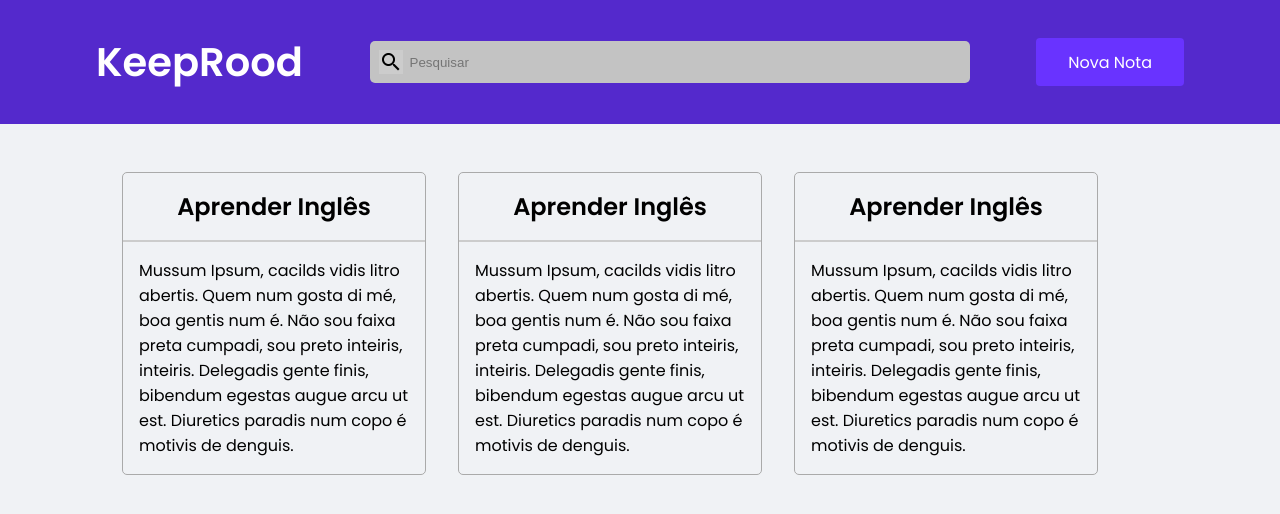
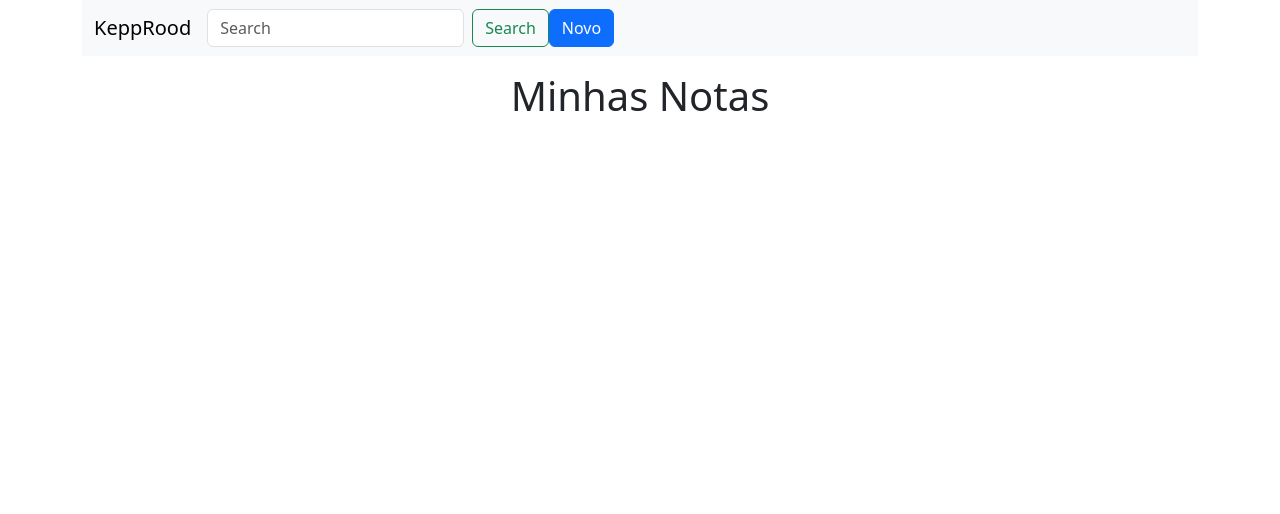
Before and after one commit to anderood/keeprood, a React (Create React App) app: page / in a window 1280 px wide. Shown: the top 514 px of the page. Built offline with nearby package versions, Linux system fonts and the light colour scheme.

Commit message:
Ajustando o layout

```diff
--- a/package.json
+++ b/package.json
@@ -3,6 +3,9 @@
   "version": "0.1.0",
   "private": true,
   "dependencies": {
+    "@fortawesome/fontawesome-svg-core": "^6.7.2",
+    "@fortawesome/free-solid-svg-icons": "^6.7.2",
+    "@fortawesome/react-fontawesome": "^0.2.2",
     "@testing-library/jest-dom": "^5.14.1",
     "@testing-library/react": "^13.0.0",
     "@testing-library/user-event": "^13.2.1",
@@ -10,11 +13,11 @@
     "@types/node": "^16.7.13",
     "@types/react": "^18.0.0",
     "@types/react-dom": "^18.0.0",
+    "bootstrap": "5.3.6",
     "react": "^18.0.0",
     "react-dom": "^18.0.0",
     "react-modal": "^3.14.4",
     "react-scripts": "5.0.1",
-    "styled-components": "^5.3.5",
     "typescript": "^4.4.2",
     "web-vitals": "^2.1.0"
   },
--- a/src/App.tsx
+++ b/src/App.tsx
@@ -17,15 +17,12 @@ function App() {
   }
   return (
     <div className="App">
-      <GlobalStyle/>
-      <Header
-        onOpenNewTransactionModal={handleModalIsOpen}
-      />
-      <NewNote
-        isOpen={modalIsOpen}
-        onRequestClose={handleModalIsClose}
-      />
-      <Dashboard />
+        <div className="container">
+
+            <Header onOpenNewTransactionModal={handleModalIsOpen}/>
+            <Dashboard />
+        </div>
+
     </div>
   );
 }
--- a/src/components/Card/index.tsx
+++ b/src/components/Card/index.tsx
@@ -1,22 +1,27 @@
-import { Container } from "./styles";
+import 'bootstrap/dist/css/bootstrap.min.css'
+import { FontAwesomeIcon } from '@fortawesome/react-fontawesome';
+import { faPenToSquare, faTrash } from '@fortawesome/free-solid-svg-icons';
 
-export function Card() {
-    return(
-        <Container>
-            <header>
-                <h2>Aprender Inglês</h2>
-            </header>
-                <hr />
-            <main>
-                <p>
-                    Mussum Ipsum, cacilds vidis litro abertis.
-                    Quem num gosta di mé, boa gentis num é.
-                    Não sou faixa preta cumpadi, sou preto inteiris, inteiris.
-                    Delegadis gente finis, bibendum egestas augue arcu ut est.
-                    Diuretics paradis num copo é motivis de denguis.
-                </p>
+interface CardProps {
+    cardTitle: string,
+    cardText: string
+}
 
-            </main>
-        </Container>
+export function Card({ cardTitle, cardText }: CardProps) {
+    return (
+        <div className="card" style={{ width: `18rem`}}>
+            <div className="card-body">
+                <h5 className="card-title">{ cardTitle }</h5>
+                <p className="card-text">{ cardText }</p>
+                <div className="row">
+                    <div className="col-12">
+                        <div className="col-6">
+                            <FontAwesomeIcon icon={faPenToSquare} className="p-2" />
+                            <FontAwesomeIcon icon={faTrash} className="p-2"/>
+                        </div>
+                    </div>
+                </div>
+            </div>
+        </div>
     );
 }
--- a/src/components/Card/styles.ts
+++ /dev/null
@@ -1,29 +0,0 @@
-import styled from "styled-components";
-
-export const Container = styled.div`
-    max-width: 19rem;
-    margin: 1rem;
-
-    /* padding: 2rem; */
-    border: 1px solid #aaa;
-    border-radius: 5px;
-
-    header {
-        display: flex;
-        justify-content: center;
-    }
-
-    h2 {
-        padding: 1rem 0 1rem 0;
-    }
-
-    hr {
-        border: 1px solid #ccc;
-
-    }
-
-    p {
-        padding: 1rem 1rem;
-    }
-
-`;
--- a/src/components/Dashboard/index.tsx
+++ b/src/components/Dashboard/index.tsx
@@ -1,13 +1,14 @@
 import { Card } from "../Card";
-import { Container } from "./styles";
 
 export function Dashboard() {
     return(
-        <Container>
-            <Card />
-            <Card />
-            <Card />
-
-        </Container>
+        <div className="container">
+            <div className="col-md-12 w-100">
+                <div className="row p-3 text-center">
+                    <h1>Minhas Notas</h1>
+                </div>
+                <div id="containerDash" className="row d-flex justify-content-center p-3 gap-2"></div>
+            </div>
+        </div>
     );
 }
--- a/src/components/Dashboard/styles.ts
+++ /dev/null
@@ -1,12 +0,0 @@
-import styled from "styled-components";
-
-export const Container = styled.div`
-    max-width: 1100px;
-    margin: 0 auto;
-    padding: 2rem 1rem;
-
-    display: flex;
-    flex-wrap: wrap;
-
-
-`;
--- a/src/components/Header/index.tsx
+++ b/src/components/Header/index.tsx
@@ -1,5 +1,4 @@
-import { Container, Content } from "./styles";
-
+import 'bootstrap/dist/css/bootstrap.min.css'
 interface HeaderProps {
     onOpenNewTransactionModal: () => void;
 }
@@ -7,14 +6,26 @@ interface HeaderProps {
 
 export function Header({onOpenNewTransactionModal }: HeaderProps){
 
-    return(
-        <Container>
-            <Content>
-                <h1>KeepRood</h1>
-                <input type="search" name="" id="" placeholder="Pesquisar"/>
-                <button type="submit" onClick={onOpenNewTransactionModal} >Nova Nota</button>
-            </Content>
+    return (
+        <nav className="navbar navbar-expand-lg bg-body-tertiary">
+            <div className="container-fluid">
+                <a className="navbar-brand" href="#">KeppRood</a>
+                <button className="navbar-toggler" type="button" data-bs-toggle="collapse"
+                        data-bs-target="#navbarSupportedContent" aria-controls="navbarSupportedContent"
+                        aria-expanded="false" aria-label="Toggle navigation">
+                    <span className="navbar-toggler-icon"></span>
+                </button>
+                <div className="collapse navbar-collapse" id="navbarSupportedContent">
 
-        </Container>
+                    <form className="d-flex" role="search">
+                        <input className="form-control me-2" type="search" placeholder="Search" aria-label="Search"/>
+                        <button className="btn btn-outline-success" type="submit">Search</button>
+                    </form>
+                    <ul className="navbar-nav me-auto mb-2 mb-lg-0">
+                        <a href="#" className="btn btn-primary">Novo</a>
+                    </ul>
+                </div>
+            </div>
+        </nav>
     );
 }
--- a/src/components/Header/styles.ts
+++ /dev/null
@@ -1,52 +0,0 @@
-import iconSearch from '../../assets/search.png';
-
-import styled from "styled-components";
-
-export const Container = styled.header`
-    background: var(--blue);
-`;
-
-export const Content = styled.div`
-    max-width: 1120px;
-    margin: 0 auto;
-
-    padding: 2rem 1rem;
-
-    display: flex;
-    align-items: center;
-    justify-content: space-between;
-
-    h1{
-        color: #fff;
-        font-size: 2.5rem;
-    }
-
-    input {
-        width: 37.5rem;
-        height: 2.625rem;
-        border-radius: 5px;
-        border: 0;
-        background-color: #c3c3c3;
-        padding: 1rem 0 1rem 2.5rem;
-        background-image: url(${iconSearch});
-        background-repeat: no-repeat;
-        background-position: 0.563rem, 0 0.563rem, 1.25rem;
-    }
-
-    button {
-       font-size: 1rem;
-       color: #fff;
-       background-color: var(--blue-ligth);
-       border: 0;
-       padding: 0 2rem;
-       border-radius: 0.25rem;
-       height: 3rem;
-
-       transition: filter 0.2s;
-
-       &:hover {
-           filter: brightness(0.9);
-       }
-
-    }
-`;
```
Also changed, not shown: 1 other file (tests, documents, lock files or other folders).
